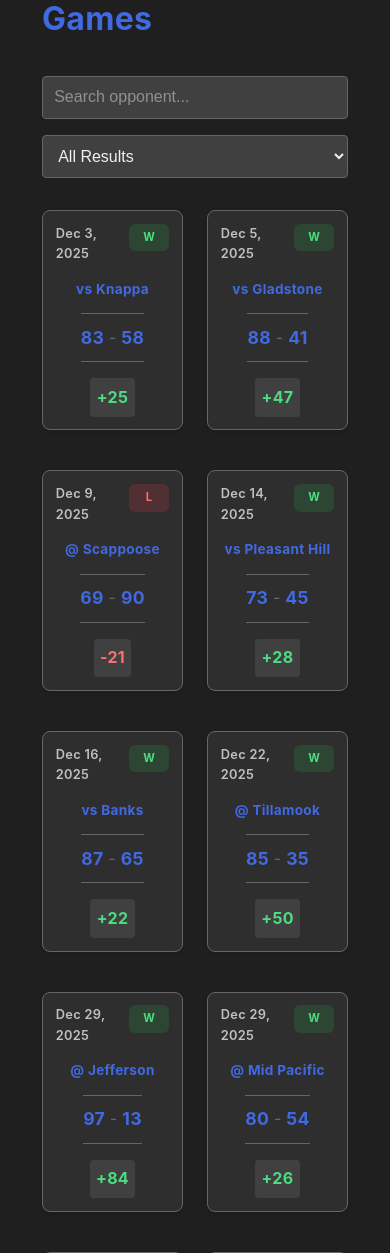
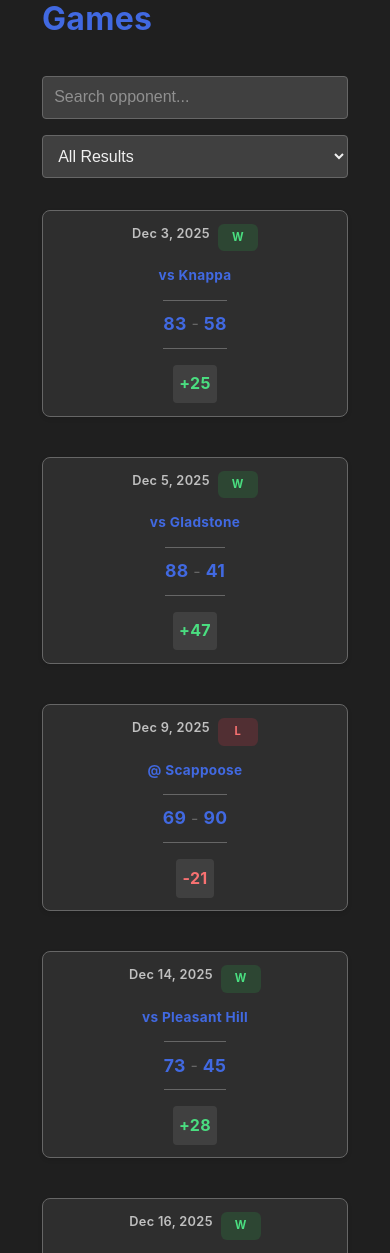
Before and after one commit to Gavino1730/Stats, a Flask app: page /games in a window 390 px wide. Shown: the part 167-1420 px from the top of the page. Run offline with Flask 3, Linux system fonts and the light colour scheme.

Commit message:
Refactor grid styles for games and players containers to enhance responsiveness

```diff
--- a/static/style.css
+++ b/static/style.css
@@ -1374,7 +1374,7 @@ body {
     }
 
     .games-container {
-        grid-template-columns: repeat(auto-fill, minmax(160px, 1fr));
+        grid-template-columns: repeat(auto-fit, minmax(200px, 1fr));
     }
 
     .game-card {
@@ -1400,7 +1400,7 @@ body {
 
     /* Players */
     .players-container {
-        grid-template-columns: repeat(auto-fill, minmax(160px, 1fr));
+        grid-template-columns: repeat(auto-fit, minmax(200px, 1fr));
         gap: 1rem;
     }
 
@@ -1764,7 +1764,7 @@ body {
     }
 
     .games-container {
-        grid-template-columns: repeat(auto-fill, minmax(140px, 1fr));
+        grid-template-columns: 1fr;
     }
 
     .game-card {
@@ -1785,7 +1785,7 @@ body {
     }
 
     .players-container {
-        grid-template-columns: repeat(auto-fill, minmax(140px, 1fr));
+        grid-template-columns: 1fr;
     }
 
     .player-card {
```
